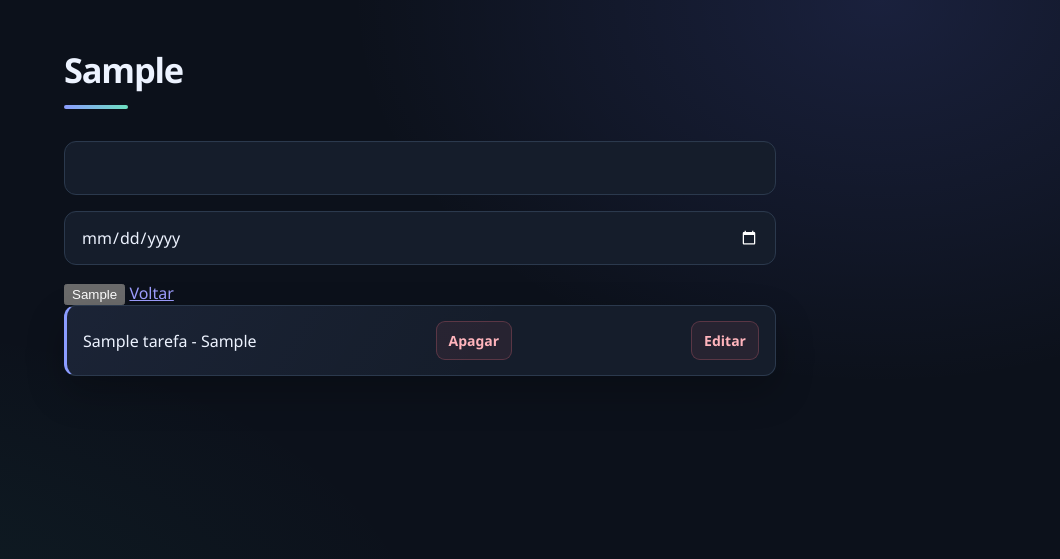
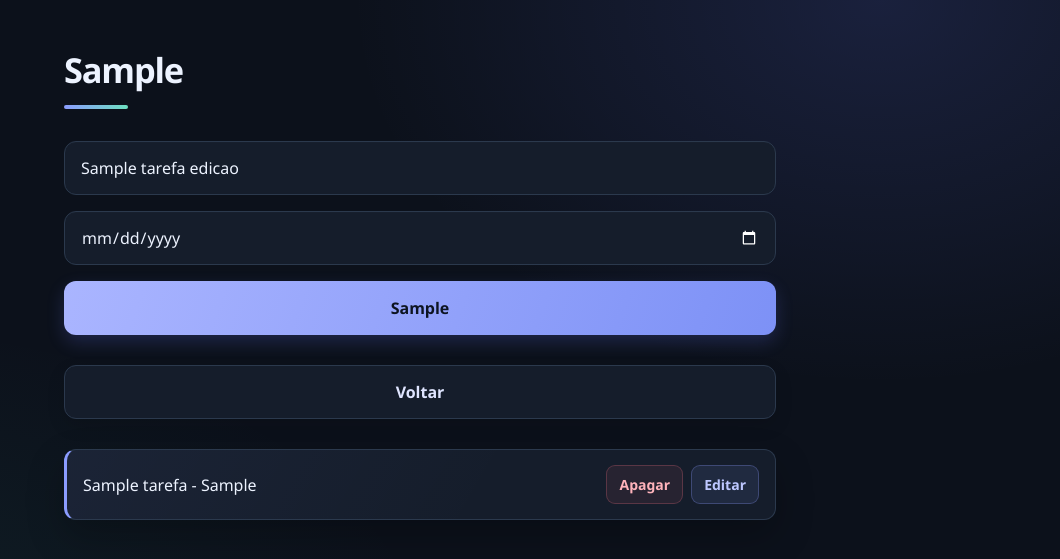
Before and after one commit to BrunoManganaro/tarefas_mvc_Flask, a Flask app: template src/tarefas/templates/base.html in a window 1280 px wide. Shown: the top 559 px of the page, without its empty margins (220-1280 px from the left). Run offline with Flask 3, Linux system fonts and the light colour scheme; the template is opened without the code that fills it: most values are stand-ins (such as "Sample title", 1, 10 or a date in 2020).

Commit message:
feat: demonstra qual tarefa está sendo editada no momento

```diff
--- a/src/tarefas/app.py
+++ b/src/tarefas/app.py
@@ -46,35 +46,36 @@ def home():
 def apagar_id_especificado(id = None):
     url = request.path
     Tarefa.apagarTarefas(url)
-    return(redirect(url_for('home')))
+    return redirect(url_for('home'))
+
+    """
+    No PHP %_POST['id'  ]
+    """
 
 @app.route('/edit/<int:id>', methods=['GET', 'POST'])
 def editar_id_especificado(id = None):
     url = request.path
 
     if request.method == 'POST':
-        titulo_form = request.form['tituloTarefa'] # Casa com o nome do input no form
-        data_conclusao_form = request.form['dataConclusao'] # Casa com o nome do input no form
+        titulo_form = request.form['tituloTarefa']
+        data_conclusao_form = request.form['dataConclusao']
 
         data_corrigida = data_conclusao_form or None
-        # 'or' nesse caso é um operador de coalescência -> retorna o
-        # primeiro valor válido
 
-        # Instanciamos uma nova tarefa com os dados recebidos do form
-        #tarefa = Tarefa(titulo=titulo_form, data_conclusao=data_corrigida)
-
-        # Salvamos a tarefa no banco
         Tarefa.editarTarefas(url, titulo_form, data_corrigida)
 
         return redirect(url_for('home'))
 
+    tarefa_selecionada = Tarefa.carregar_tarefa(url)
+
     return render_template(
         "base.html",
-        titulo_da_pagina="Minha Lista de Tarefas",
+        titulo_da_pagina="Editando tarefa...",
         tarefas_da_pagina={"titulo_tarefa":None, "data_conclusao":None},
         botao_submit="Atualizar",
-        h1_pagina="Edite sua tarefa:",
-        lista="display: none"
+        h1_pagina="Edite sua tarefa: ",
+        lista="display: none",
+        tarefa_edicao = tarefa_selecionada
     )
 
 if __name__ == "__main__":
--- a/src/tarefas/static/style.css
+++ b/src/tarefas/static/style.css
@@ -91,7 +91,7 @@ input[type="date"] {
     color-scheme: dark;
 }
 
-body > button {
+body button {
     display: block;
     width: 100%;
     min-height: 54px;
@@ -110,13 +110,13 @@ body > button {
     transition: transform 0.18s ease, box-shadow 0.18s ease, filter 0.18s ease;
 }
 
-body > button:hover {
+body button:hover {
     filter: brightness(1.08);
     transform: translateY(-2px);
     box-shadow: 0 10px 24px rgb(105 122 255 / 28%);
 }
 
-body > button:active {
+body button:active {
     transform: translateY(0);
     box-shadow: 0 4px 12px rgb(105 122 255 / 20%);
 }
@@ -140,7 +140,7 @@ a:focus-visible {
     display: flex;
     align-items: center;
     justify-content: space-between;
-    gap: 16px;
+    gap: 8px;
 
     min-width: 0;
     padding: 15px 16px;
@@ -163,7 +163,6 @@ a:focus-visible {
 
 #listaTarefas a {
     flex-shrink: 0;
-    margin-left: auto;
     padding: 8px 12px;
 
     color: #ffb4bc;
@@ -181,6 +180,50 @@ a:focus-visible {
     color: #fff0f1;
     background: #a63d50;
     border-color: #d26070;
+}
+
+#listaTarefas a[href^="/delete/"] {
+    margin-left: auto;
+}
+
+#listaTarefas a[href^="/edit/"] {
+    color: var(--acento-claro);
+    background: rgb(139 156 255 / 10%);
+    border-color: rgb(139 156 255 / 28%);
+}
+
+#listaTarefas a[href^="/edit/"]:hover {
+    color: #ffffff;
+    background: #6678c8;
+    border-color: #8b9cff;
+}
+
+form > a[href="/"] {
+    display: flex;
+    align-items: center;
+    justify-content: center;
+    width: 100%;
+    min-height: 54px;
+    margin: 8px 0 30px;
+    padding: 13px 20px;
+
+    color: #dfe5ff;
+    background: var(--superficie);
+    border: 1px solid var(--borda);
+    border-radius: 12px;
+    box-shadow: 0 7px 18px rgb(0 0 0 / 12%);
+    font: inherit;
+    font-size: 1rem;
+    font-weight: 750;
+    text-decoration: none;
+    cursor: pointer;
+    transition: transform 0.18s ease, border-color 0.18s ease, background-color 0.18s ease;
+}
+
+form > a[href="/"]:hover {
+    background: var(--superficie-elevada);
+    border-color: var(--acento);
+    transform: translateY(-2px);
 }
 
 @media (max-width: 600px) {
--- a/src/tarefas/templates/base.html
+++ b/src/tarefas/templates/base.html
@@ -10,92 +10,27 @@
     <h1>{{ h1_pagina }}</h1>
 
     <form method="POST"> <!--Seleciona o método HTTP-->
-        <input type="text" id="tituloTarefa" name="tituloTarefa">
-        <input type="date" id="dataConclusao" name="dataConclusao">
+
+        <input type="text" id="tituloTarefa" name="tituloTarefa"
+        value="{{ tarefa_edicao.titulo if tarefa_edicao }}">
+
+        <input type="date" id="dataConclusao" name="dataConclusao"
+        value="{{ tarefa_edicao.data_conclusao if tarefa_edicao }}">
+
         <button type="submit">{{ botao_submit }}</button>
         <a href="/" style='{{ botao_voltar }}'>Voltar</a>
     </form>
-    <!-- <output id="listaTarefas">Nenhuma tarefa cadastrada</output> -->
 
     <ul id="listaTarefas" style="{{ lista }}">
         {% for tarefa in tarefas_da_pagina %}
             <li>
                 {{ tarefa.titulo_tarefa }} - {{ tarefa.data_conclusao }}
-                <a href="/delete/{{ tarefa.id_tarefa }}">Apagar</a> <!-- Link para a rota de apagar este ID -->
+
+                <a href="/delete/{{ tarefa.id_tarefa }}">Apagar</a>
                 <a href="/edit/{{ tarefa.id_tarefa }}">Editar</a>
             </li>
         {% endfor %}
     </ul>
 
-    <!-- <script>
-        // Aplicação MVC (Modelagem-Visualização)
-
-        // Seção de Modelagem
-        let tarefas;
-        const tarefasSalvas = JSON.parse(localStorage.getItem('tarefas'));
-
-        if (Array.isArray(tarefasSalvas)) {
-            tarefas = tarefasSalvas
-        } else {
-            tarefas = [];
-        }
-
-        function salvarTarefas() {
-            localStorage.setItem('tarefas', JSON.stringify(tarefas));
-        }
-
-        // Seção de Visualização
-        function renderizarTarefas() {
-            const listaTarefas = document.getElementById('listaTarefas');
-            listaTarefas.innerHTML = "";
-
-            tarefas.forEach(function (tarefa) {
-                const divTarefa = document.createElement('div');
-                divTarefa.innerHTML = tarefa.tituloTarefa + ' - ' + tarefa.dataConclusao;
-
-                const botaoApagar = document.createElement('button');
-                botaoApagar.innerHTML = "❌ Apagar";
-                botaoApagar.onclick = apagarTarefa;
-                botaoApagar.id = tarefa.idTarefa;
-
-                divTarefa.appendChild(botaoApagar);
-                listaTarefas.appendChild(divTarefa);
-            });
-        }
-
-        // Seção de Controle
-        function adicionarTarefa() {
-            const tituloTarefa = document.getElementById('tituloTarefa').value;
-            const dataConclusao = document.getElementById('dataConclusao').value;
-
-            tarefas.push(
-                {
-                    tituloTarefa: tituloTarefa,
-                    dataConclusao: dataConclusao,
-                    idTarefa: Date.now()
-                }
-            )
-
-            salvarTarefas();
-            renderizarTarefas();
-        }
-
-        function apagarTarefa(evento) {
-            const botaoClicado = evento.target;
-            const idTarefa = botaoClicado.id;
-            tarefas = tarefas.filter(function (tarefa) {
-                if (tarefa.idTarefa == idTarefa) {
-                    return false;
-                } else {
-                    return true;
-                }
-            })
-
-            salvarTarefas();
-            renderizarTarefas();
-        }
-
-        renderizarTarefas();
-    </script> -->
 </body>
 </html>
```
Also changed, not shown: src/tarefas/models/tarefa.py (+30 -2 lines).
